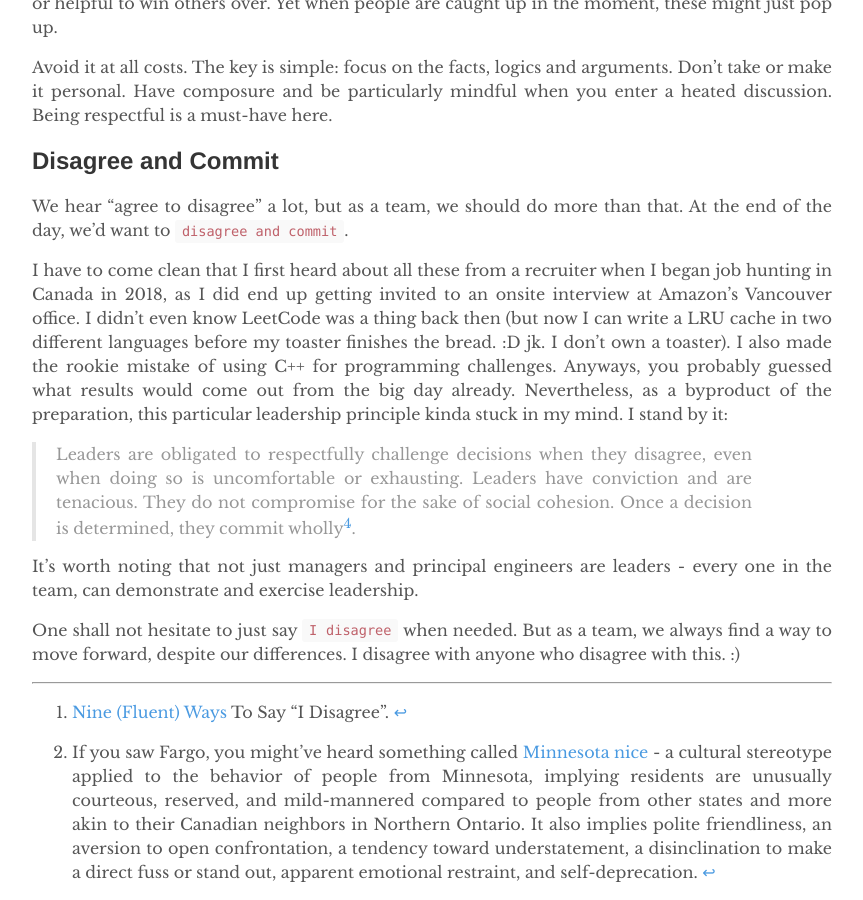
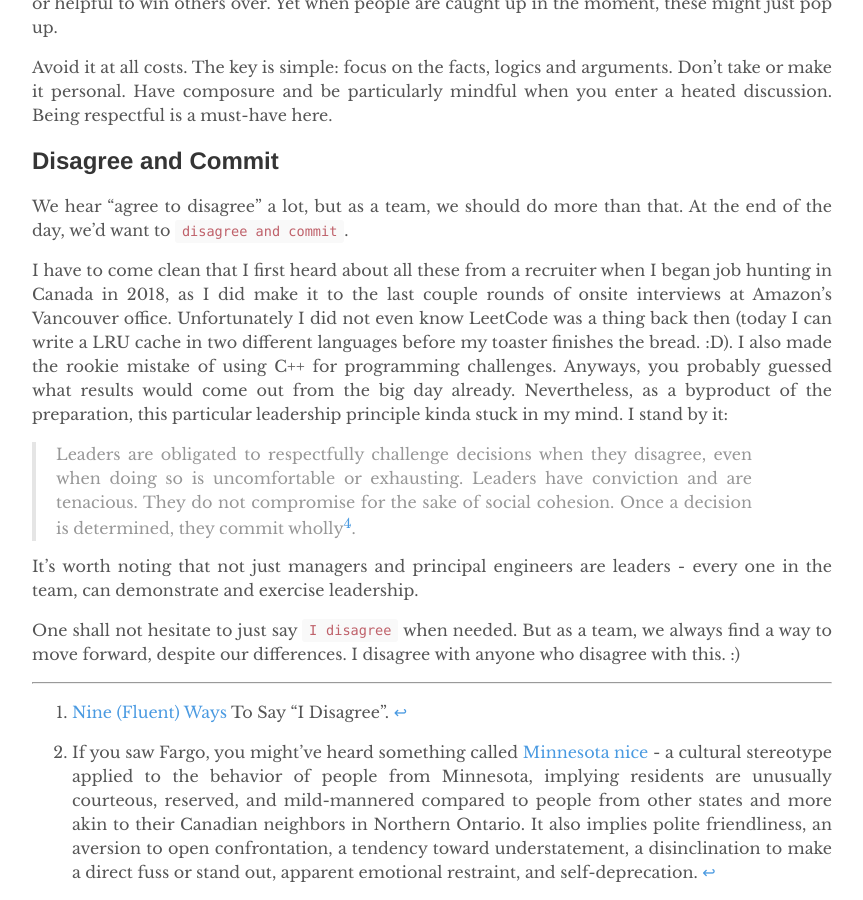
Before and after one commit to yuexiaofeng/yuexiaofeng.github.io, a Jekyll site: the page built from _posts/2023-12-16-i-disagree.md, in a window 1280 px wide and 900 px high, scrolled down 2417 px. Shown: the whole window, without its empty margins (208-1071 px from the left). Built offline with Jekyll 4.4.1, drawn with Linux system fonts in a browser that asks for light colours.

Commit message:
updated post for i disagree

```diff
--- a/_posts/2023-12-16-i-disagree.md
+++ b/_posts/2023-12-16-i-disagree.md
@@ -68,7 +68,7 @@ Avoid it at all costs. The key is simple: focus on the facts, logics and argumen
 
 We hear "agree to disagree" a lot, but as a team, we should do more than that. At the end of the day, we'd want to `disagree and commit`.
 
-I have to come clean that I first heard about all these from a recruiter when I began job hunting in Canada in 2018, as I did end up getting invited to an onsite interview at Amazon's Vancouver office. I didn't even know LeetCode was a thing back then (but now I can write a LRU cache in two different languages before my toaster finishes the bread. :D jk. I don't own a toaster). I also made the rookie mistake of using C++ for programming challenges. Anyways, you probably guessed what results would come out from the big day already. Nevertheless, as a byproduct of the preparation, this particular leadership principle kinda stuck in my mind. I stand by it:
+I have to come clean that I first heard about all these from a recruiter when I began job hunting in Canada in 2018, as I did make it to the last couple rounds of onsite interviews at Amazon's Vancouver office. Unfortunately I did not even know LeetCode was a thing back then (today I can write a LRU cache in two different languages before my toaster finishes the bread. :D). I also made the rookie mistake of using C++ for programming challenges. Anyways, you probably guessed what results would come out from the big day already. Nevertheless, as a byproduct of the preparation, this particular leadership principle kinda stuck in my mind. I stand by it:
 
 > Leaders are obligated to respectfully challenge decisions when they disagree, even when doing so is uncomfortable or exhausting. Leaders have conviction and are tenacious. They do not compromise for the sake of social cohesion. Once a decision is determined, they commit wholly[^fn4].
 
```
